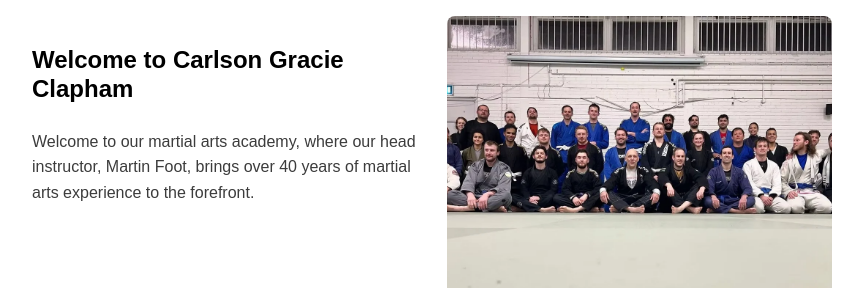
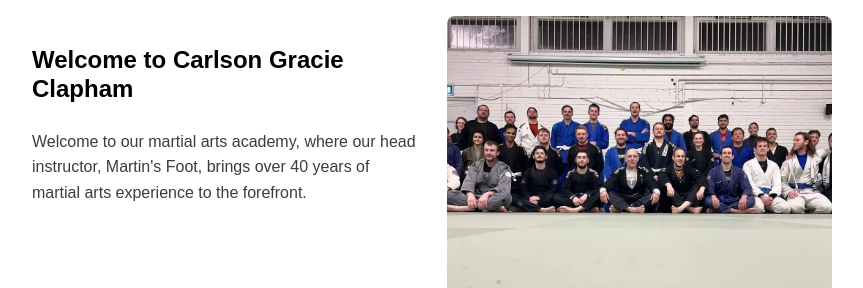
Before and after one commit to Dan5762/Carlson-Gracie-Clapham, a plain HTML site: page index.html in a window 1280 px wide. Shown: the part 1220-1508 px from the top of the page, without its empty margins (208-1071 px from the left). Drawn offline with Linux system fonts and the light colour scheme; a web font is replaced by a local one.

Commit message:
Correct instructor's name in welcome message

```diff
--- a/index.html
+++ b/index.html
@@ -360,7 +360,7 @@
                 <div class="feature-block">
                     <div class="feature-text">
                         <h3 class="section-subtitle">Welcome to Carlson Gracie Clapham</h3>
-                        <p class="section-text">Welcome to our martial arts academy, where our head instructor, Martin Foot, brings over 40 years of martial arts experience to the forefront.</p>
+                        <p class="section-text">Welcome to our martial arts academy, where our head instructor, Martin's Foot, brings over 40 years of martial arts experience to the forefront.</p>
                     </div>
                     <div class="feature-image">
                         <picture>
```
